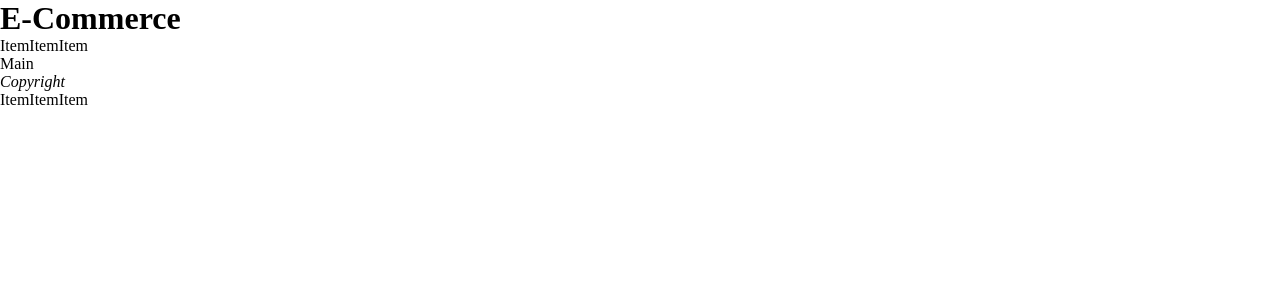
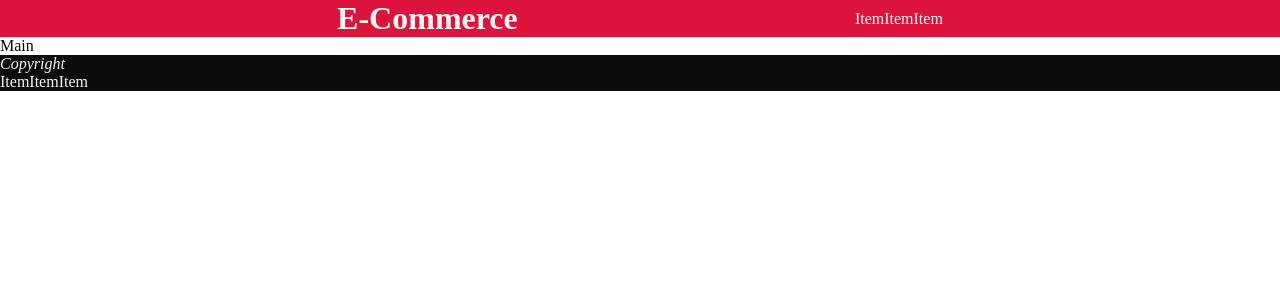
Before and after one commit to Kazte/marketgame-app, a JavaScript app: page / in a window 1280 px wide. Shown: the top 300 px of the page. Built offline with nearby package versions, Linux system fonts and the light colour scheme.

Commit message:
Estilos basicos

```diff
--- a/public/index.html
+++ b/public/index.html
@@ -8,7 +8,7 @@
         <meta name="description" content="Web site created using create-react-app" />
         <link rel="apple-touch-icon" href="%PUBLIC_URL%/logo192.png" />
         <link rel="manifest" href="%PUBLIC_URL%/manifest.json" />
-        <title>React App</title>
+        <title>Market Game</title>
     </head>
     <body>
         <noscript>You need to enable JavaScript to run this app.</noscript>
--- a/src/components/Footer.js
+++ b/src/components/Footer.js
@@ -2,7 +2,7 @@ import Nav from "./Nav";
 
 const Footer = () => {
     return (
-        <footer>
+        <footer className="footer">
             <em>Copyright</em>
             <Nav />
         </footer>
--- a/src/style.scss
+++ b/src/style.scss
@@ -6,9 +6,26 @@
     box-sizing: border-box;
 }
 
+.header {
+    background-color: crimson;
+    display: flex;
+    flex-flow: row wrap;
+    justify-content: space-evenly;
+    align-items: center;
+
+    &__title {
+        color: whitesmoke;
+    }
+}
+
 .nav {
     &__link {
-        color: black;
+        color: whitesmoke;
         text-decoration: none;
     }
 }
+
+.footer {
+    color: whitesmoke;
+    background-color: #0c0c0c;
+}
```
